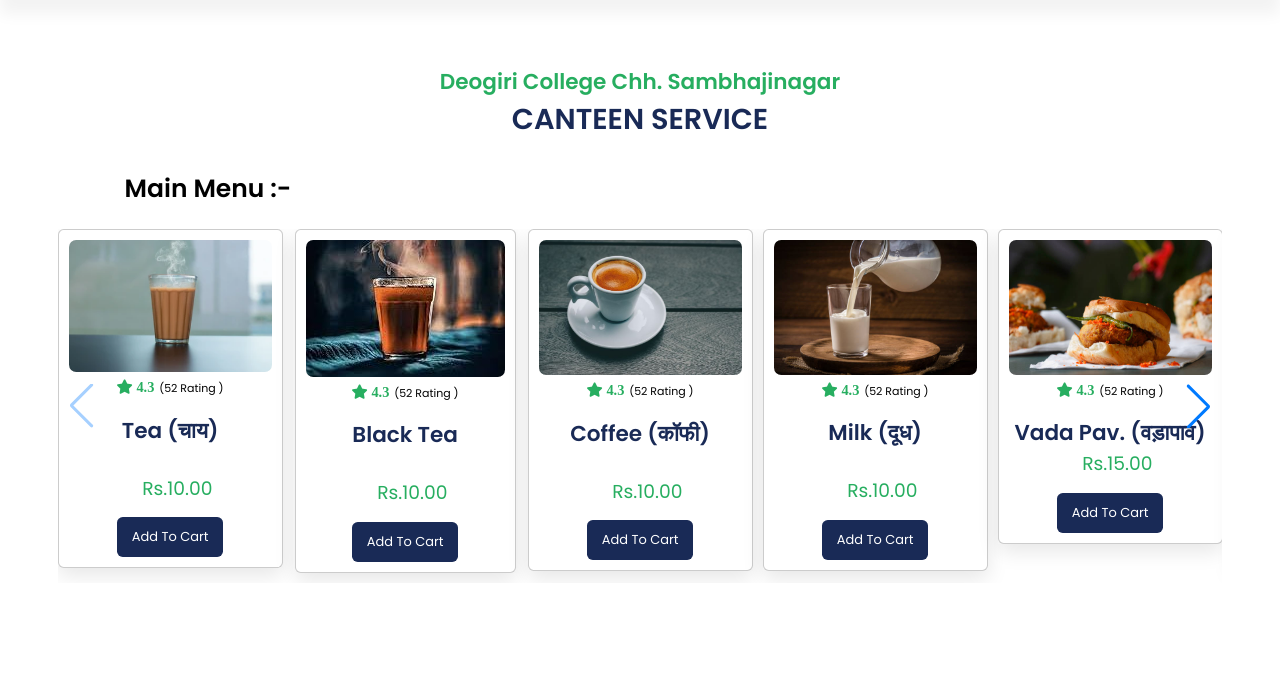
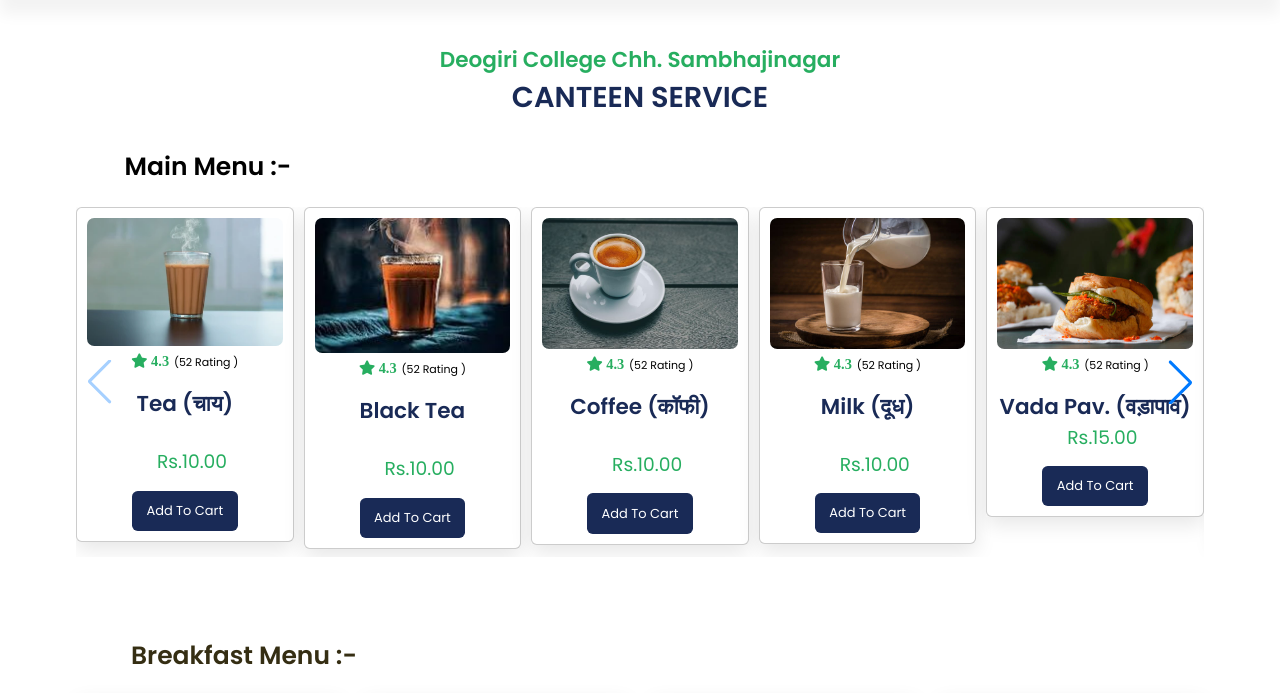
Before and after one commit to rugved19/Deogiri-Canteen-Project, a plain HTML site: page index.html in a window 1280 px wide. Shown: the part 93-786 px from the top of the page. Drawn offline with nearby package versions, Linux system fonts and the light colour scheme; files that its build step writes are made by us from their sources.

Commit message:
Upadte : new file edit

```diff
--- a/style.css
+++ b/style.css
@@ -119,8 +119,8 @@ img{
 }
 
 .container{
-  max-width: 1300px;
-  padding: 4rem;
+  max-width: 1200px;
+  padding: 2.5rem;
   margin: auto;
   width: 100%;
 }
```
